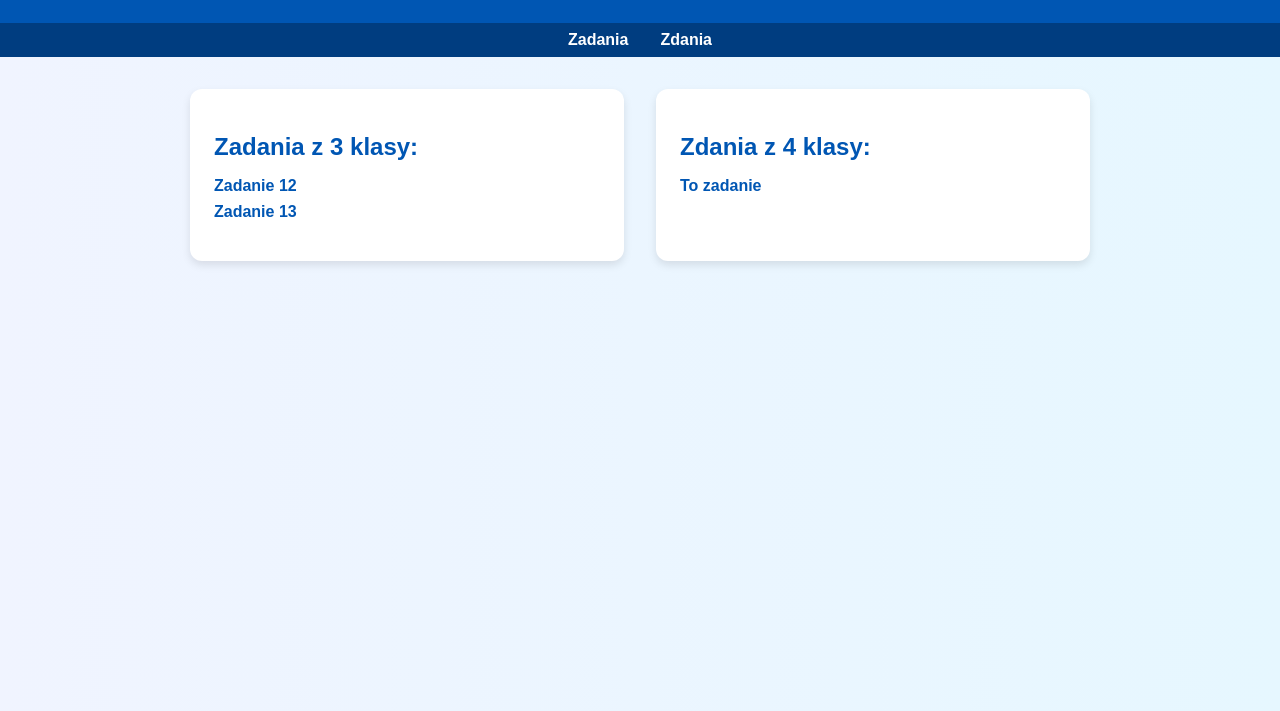
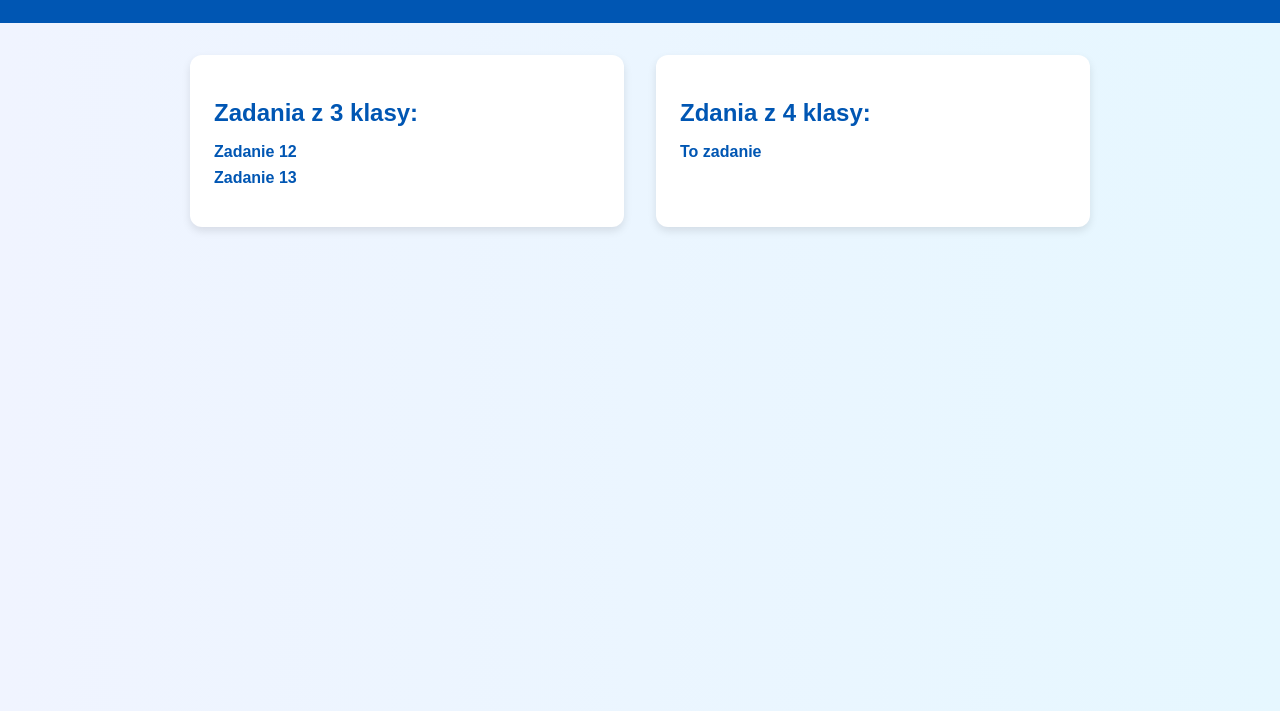
Before and after one commit to kontotestowedozadania/Zadanie4klasa, a plain HTML site: page index.html in a window 1280 px wide. Shown: the part 89-800 px from the top of the page. Drawn offline with Linux system fonts and the light colour scheme.

Commit message:
index.html

```diff
--- a/index.html
+++ b/index.html
@@ -18,26 +18,6 @@
       padding: 1rem;
       text-align: center;
     }
-
-    nav {
-      background: #003d80;
-      display: flex;
-      justify-content: center;
-      gap: 2rem;
-      padding: 0.5rem 0;
-    }
-
-    nav a {
-      color: white;
-      text-decoration: none;
-      font-weight: bold;
-      transition: color 0.3s;
-    }
-
-    nav a:hover {
-      color: #ffdd57;
-    }
-
     .content {
       max-width: 900px;
       margin: 2rem auto;
@@ -100,12 +80,6 @@
   <header>
     <h1>Dominik S - Zadania</h1>
   </header>
-
-  <nav>
-    <a href="#zadania">Zadania</a>
-    <a href="#zdania">Zdania</a>
-  </nav>
-
   <div class="content">
     <section class="tasks" id="zadania">
       <h2>Zadania z 3 klasy:</h2>
```
